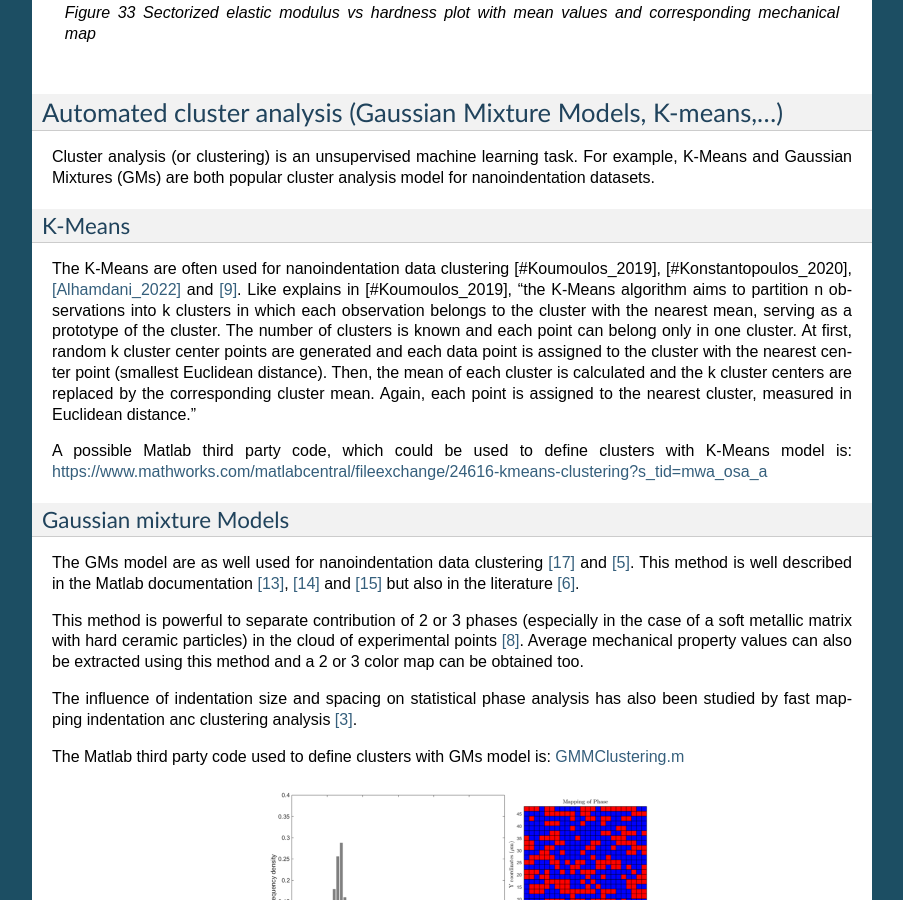
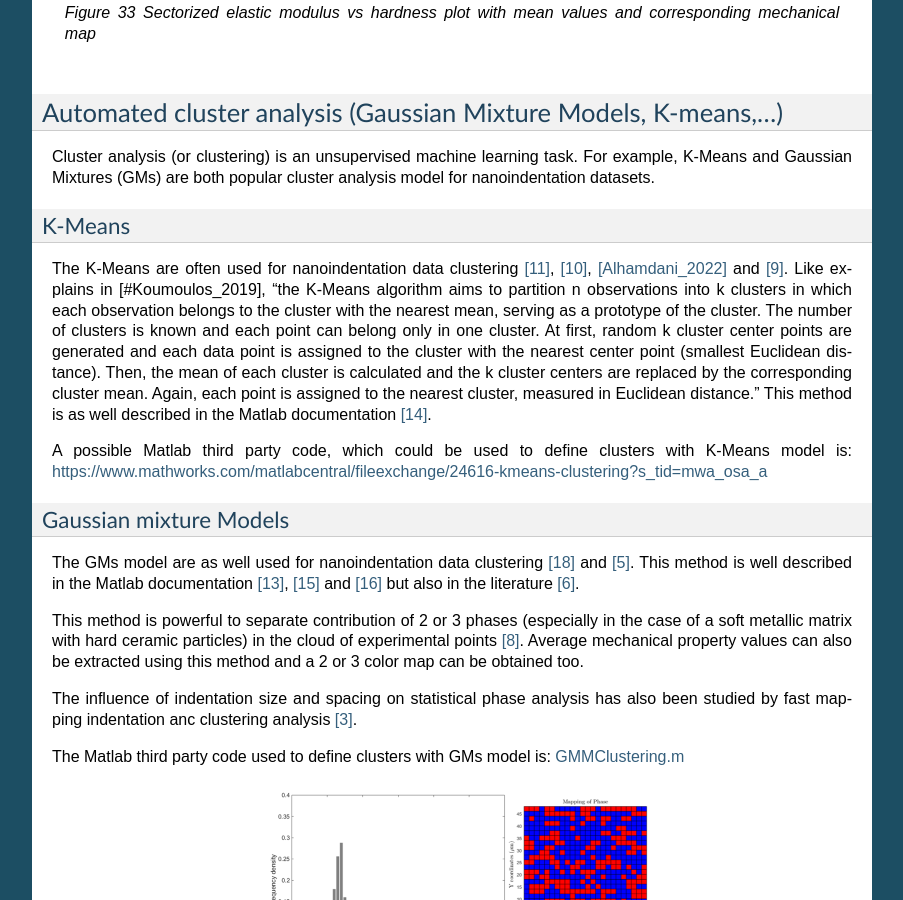
Before and after one commit to DavidMercier/TriDiMap, a Sphinx documentation site: the page built from docs/E_H.rst, in a window 1280 px wide and 900 px high, scrolled down 1339 px. Shown: the whole window, without its empty margins (198-1101 px from the left). Built offline with Sphinx 7.4.7, drawn with Linux system fonts in a browser that asks for light colours; some of the changed text lies outside the part shown.

Commit message:
Update E_H.rst

```diff
--- a/docs/E_H.rst
+++ b/docs/E_H.rst
@@ -46,12 +46,13 @@ For example, K-Means and Gaussian Mixtures (GMs) are both popular cluster analys
 K-Means
 +++++++++++++++++++++++++++
 
-The K-Means are often used for nanoindentation data clustering [#Koumoulos_2019], [#Konstantopoulos_2020], [Alhamdani_2022]_ and [#Jentner_2023]_.
+The K-Means are often used for nanoindentation data clustering [#Koumoulos_2019]_, [#Konstantopoulos_2020]_, [Alhamdani_2022]_ and [#Jentner_2023]_.
 Like explains in [#Koumoulos_2019], "the K-Means algorithm aims to partition n observations into k clusters in which each observation belongs to the cluster
 with the nearest mean, serving as a prototype of the cluster. The number of clusters is known and each point can belong only in one cluster.
 At first, random k cluster center points are generated and each data point is assigned to the cluster with the nearest center point (smallest Euclidean distance).
 Then, the mean of each cluster is calculated and the k cluster centers are replaced by the corresponding cluster mean.
 Again, each point is assigned to the nearest cluster, measured in Euclidean distance."
+This method is as well described  in the |matlab| documentation [#Matlab_KM]_.
 
 A possible |matlab| third party code, which could be used to define clusters with K-Means model is: https://www.mathworks.com/matlabcentral/fileexchange/24616-kmeans-clustering?s_tid=mwa_osa_a
 
@@ -122,6 +123,7 @@ References
 .. [#Koumoulos_2019] `Koumoulous E.P. et al., "Constituents Phase Reconstruction through Applied Machine Learning in Nanoindentation Mapping Data of Mortar Surface" (2019). <https://doi.org/10.3390/jcs3030063>`_
 .. [#Labonte_2017] `Labonte D. et al., "On the relationship between indenation hardness and modulus, and the damage resistance of biological materials" (2017). <https://doi.org/10.1016/j.actbio.2017.05.034>`_
 .. [#Matlab_GMM] `Mathworks - Gaussian Mixture Models <https://fr.mathworks.com/help/stats/gaussian-mixture-models-1.html>`_
+.. [#Matlab_KM] `Mathworks - K-Means Models <https://www.mathworks.com/help/stats/kmeans.html>`_
 .. [#Matlab_cluster] `Mathworks - Cluster <https://fr.mathworks.com/help/stats/gmdistribution.cluster.html>`_
 .. [#Matlab_clustering] `Mathworks - Cluster Using Gaussian Mixture Models <https://fr.mathworks.com/help/stats/clustering-using-gaussian-mixture-models.html>`_
 .. [#Oyen_2006] `Oyen M.L., "Nanoindentation hardness of mineralized tissues" (2006). <https://doi.org/10.1016/j.jbiomech.2005.09.011>`_
```
